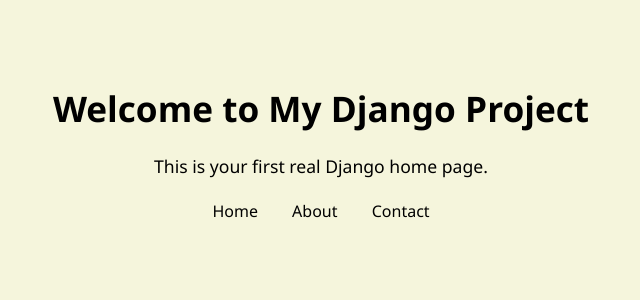
After one commit to ChitrakshSuri/learning-django, a Django app: template templates/website/home.html in a window 1280 px wide. The commit adds this page. Shown: the top 300 px of the page, without its empty margins (319-959 px from the left). Run offline with Django 5.2, Linux system fonts and the light colour scheme; the template is opened without the code that fills it, so the values that code supplies are empty.

Commit message:
Add home, about and contact templates and update views and styling

```diff
--- a/static/style.css
+++ b/static/style.css
@@ -1,9 +1,58 @@
-body{
+/* Page basics */
+body {
     background-color: beige;
     color: black;
+    font-family: "Segoe UI", Arial, sans-serif;
+    margin: 0;
+    padding: 0;
 }
 
-h1{
+/* Container to center content */
+.container {
+    max-width: 800px;
+    margin: 40px auto;
+    padding: 20px;
+}
+
+/* Heading style */
+h1 {
     text-align: center;
-    font-size: 2em;
+    font-size: 2.2em;
+    margin-bottom: 20px;
 }
+
+/* Paragraph style */
+p {
+    line-height: 1.6;
+    font-size: 1.1em;
+    text-align: center;
+}
+
+/* Navigation bar */
+nav {
+    text-align: center;
+    margin-top: 20px;
+}
+
+nav a {
+    margin: 0 15px;
+    text-decoration: none;
+    color: black;
+    font-weight: 500;
+    border-bottom: 2px solid transparent;
+    padding-bottom: 3px;
+    transition: 0.2s ease-in-out;
+}
+
+/* Hover effect for links */
+nav a:hover {
+    border-bottom: 2px solid black;
+}
+
+/* Optional: style for the active page */
+/*
+nav a.active {
+    border-bottom: 2px solid black;
+    font-weight: bold;
+}
+*/
--- /dev/null
+++ b/templates/website/home.html
@@ -0,0 +1,22 @@
+{% load static%}
+<!DOCTYPE html>
+<html lang="en">
+  <head>
+    <meta charset="UTF-8" />
+    <meta name="viewport" content="width=device-width, initial-scale=1.0" />
+    <title>Django</title>
+    <link rel="stylesheet" href="{% static 'style.css'%}" />
+  </head>
+  <body>
+    <div class="container">
+      <h1>Welcome to My Django Project</h1>
+      <p>This is your first real Django home page.</p>
+
+      <nav>
+        <a href="/">Home</a>
+        <a href="/about/">About</a>
+        <a href="/contact/">Contact</a>
+      </nav>
+    </div>
+  </body>
+</html>
```
Also changed, not shown: learningDjango/views.py (+5 -3 lines), templates/website/about.html (renamed from templates/website/index.html, +5 -4 lines), templates/website/contact.html (added, +14 -0 lines).
